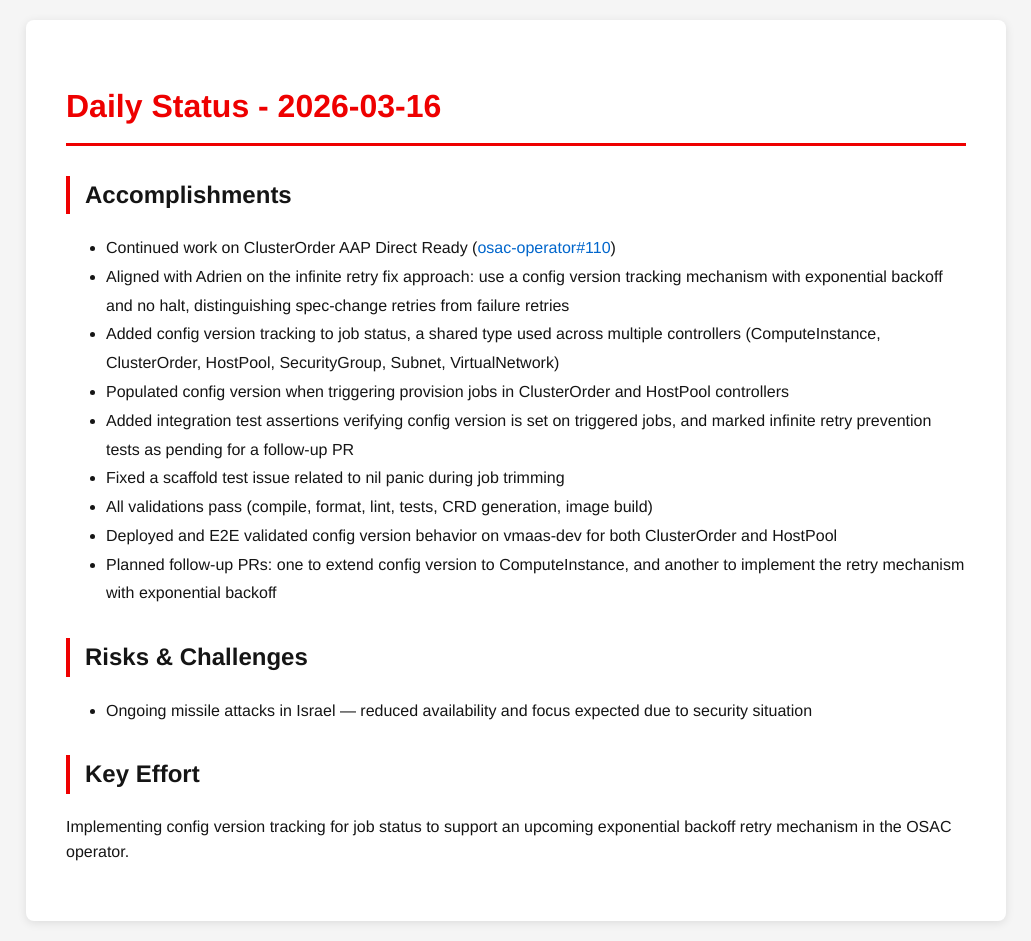
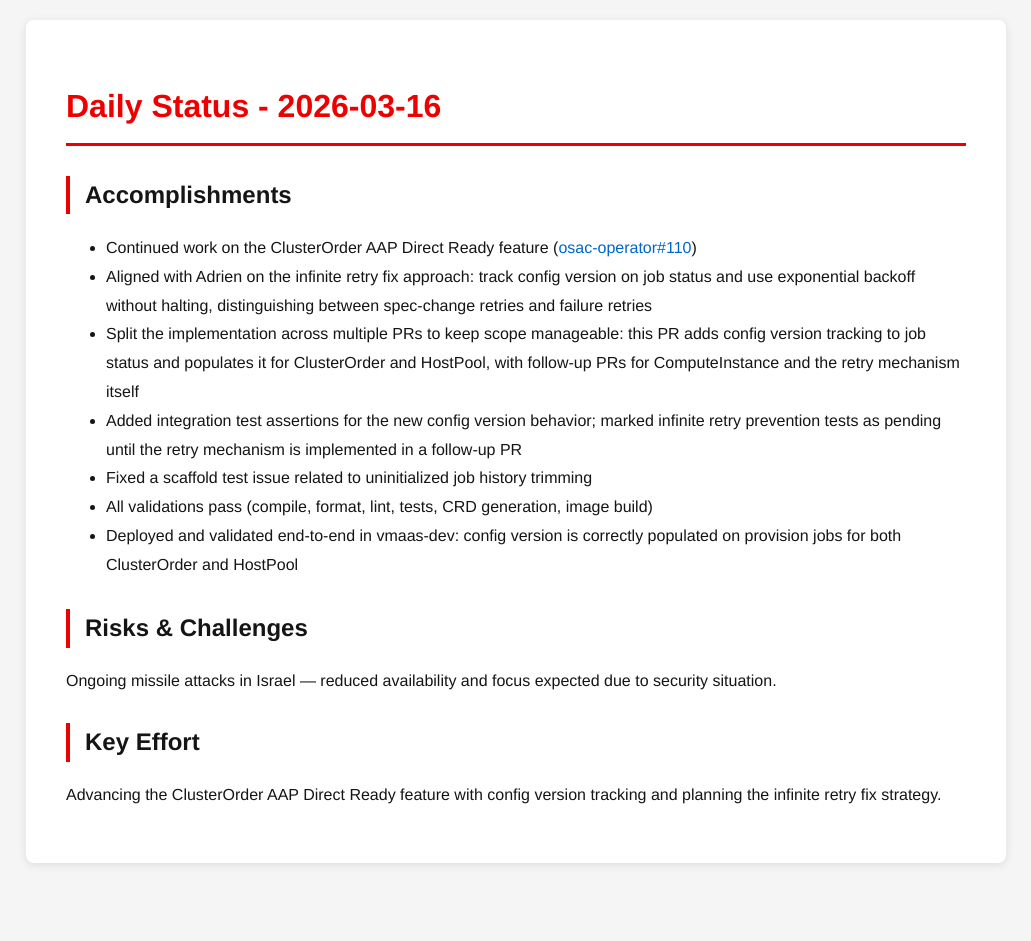
Before and after one commit to tzvatot/daily-status, a Jekyll site: the page built from 2026-03-16.md, in a window 1280 px wide. Shown: the whole page, without its empty margins (124-1155 px from the left). Built offline with Jekyll 4.4.1, drawn with Linux system fonts in a browser that asks for light colours; after the commit the page ends 900 px from its top, so only the background shows below that.

Commit message:
Daily status update - 2026-03-16

```diff
--- a/2026-03-16.md
+++ b/2026-03-16.md
@@ -7,18 +7,16 @@ date: 2026-03-16
 # Daily Status - 2026-03-16
 
 ## Accomplishments
-- Continued work on ClusterOrder AAP Direct Ready ([osac-operator#110](https://github.com/osac-project/osac-operator/pull/110))
-- Aligned with Adrien on the infinite retry fix approach: use a config version tracking mechanism with exponential backoff and no halt, distinguishing spec-change retries from failure retries
-- Added config version tracking to job status, a shared type used across multiple controllers (ComputeInstance, ClusterOrder, HostPool, SecurityGroup, Subnet, VirtualNetwork)
-- Populated config version when triggering provision jobs in ClusterOrder and HostPool controllers
-- Added integration test assertions verifying config version is set on triggered jobs, and marked infinite retry prevention tests as pending for a follow-up PR
-- Fixed a scaffold test issue related to nil panic during job trimming
+- Continued work on the ClusterOrder AAP Direct Ready feature ([osac-operator#110](https://github.com/osac-project/osac-operator/pull/110))
+- Aligned with Adrien on the infinite retry fix approach: track config version on job status and use exponential backoff without halting, distinguishing between spec-change retries and failure retries
+- Split the implementation across multiple PRs to keep scope manageable: this PR adds config version tracking to job status and populates it for ClusterOrder and HostPool, with follow-up PRs for ComputeInstance and the retry mechanism itself
+- Added integration test assertions for the new config version behavior; marked infinite retry prevention tests as pending until the retry mechanism is implemented in a follow-up PR
+- Fixed a scaffold test issue related to uninitialized job history trimming
 - All validations pass (compile, format, lint, tests, CRD generation, image build)
-- Deployed and E2E validated config version behavior on vmaas-dev for both ClusterOrder and HostPool
-- Planned follow-up PRs: one to extend config version to ComputeInstance, and another to implement the retry mechanism with exponential backoff
+- Deployed and validated end-to-end in vmaas-dev: config version is correctly populated on provision jobs for both ClusterOrder and HostPool
 
 ## Risks & Challenges
-- Ongoing missile attacks in Israel — reduced availability and focus expected due to security situation
+Ongoing missile attacks in Israel — reduced availability and focus expected due to security situation.
 
 ## Key Effort
-Implementing config version tracking for job status to support an upcoming exponential backoff retry mechanism in the OSAC operator.
+Advancing the ClusterOrder AAP Direct Ready feature with config version tracking and planning the infinite retry fix strategy.
```
